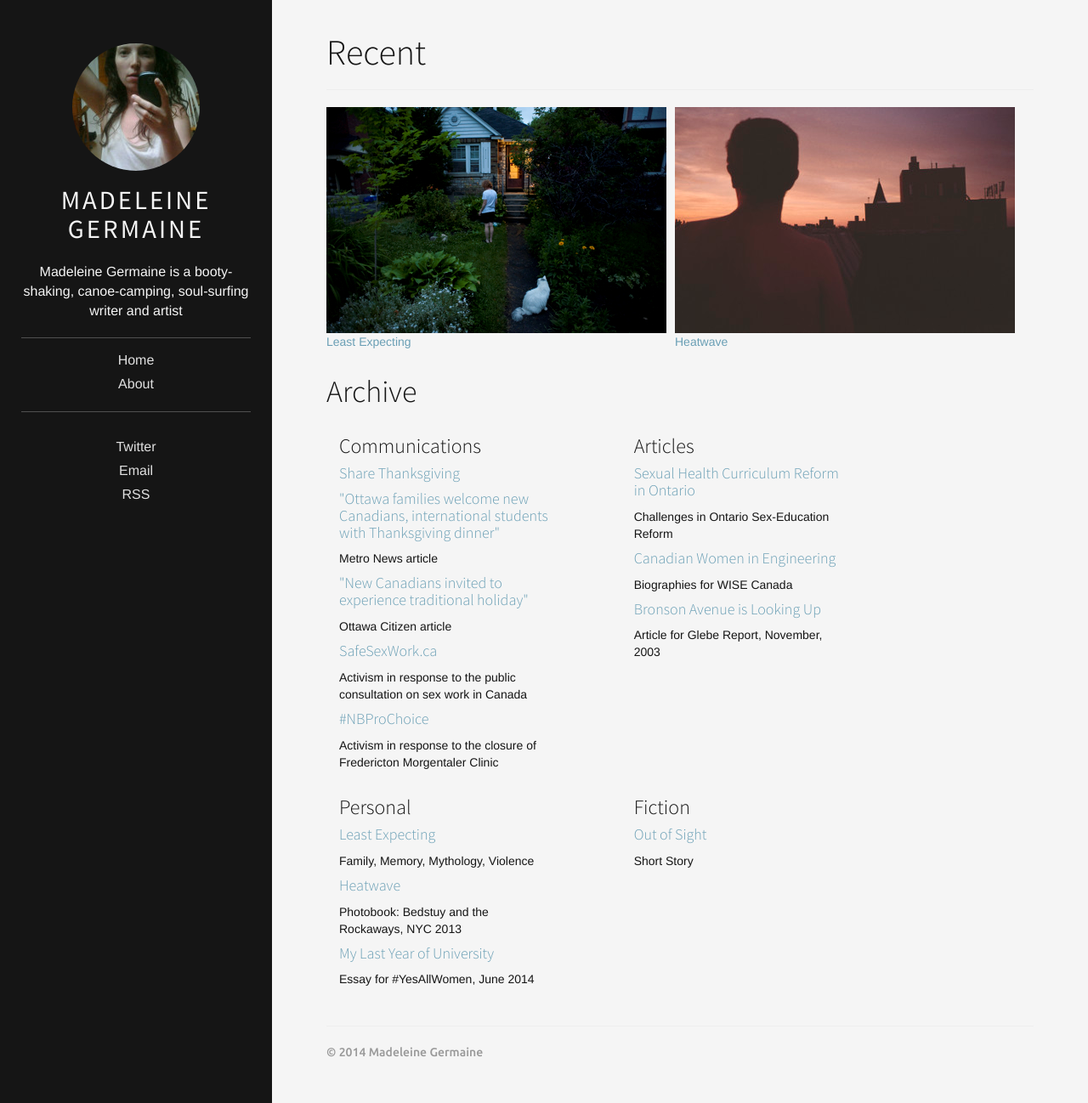
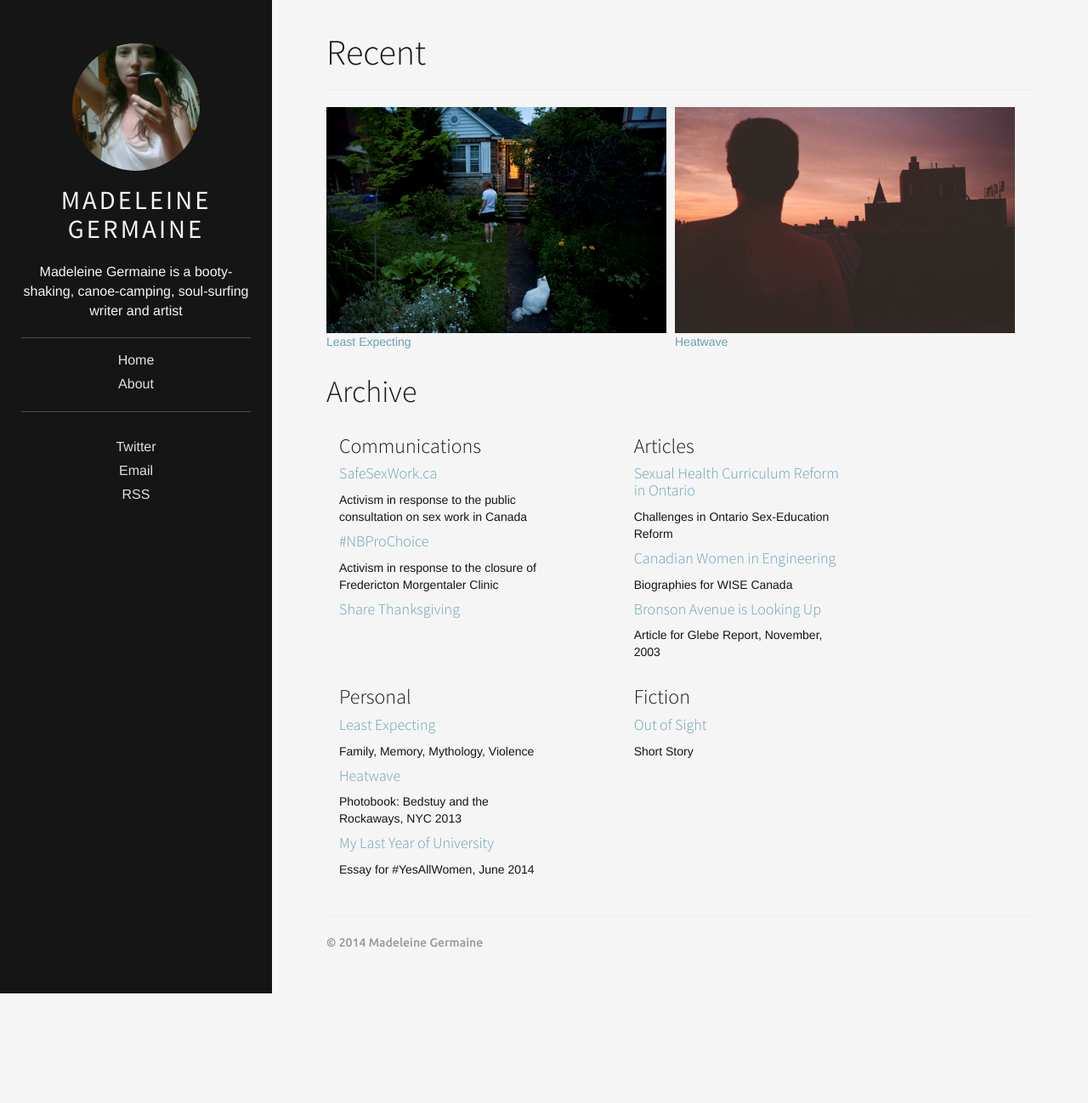
Before and after one commit to madeleinegermaine/madeleinegermaine, a Jekyll site: the page built from index.html, in a window 1280 px wide and 1298 px high. Shown: the whole window at 85% size. Built offline with Jekyll 4.4.1, drawn with Linux system fonts in a browser that asks for light colours; the list of posts is cut into pages by our own code.

Commit message:
Update index.html

```diff
--- a/index.html
+++ b/index.html
@@ -32,18 +32,6 @@ published: true
     <h3>Communications</h3>
     <ul>
       <li>
-      	<h4><a href="https://madeleinegermaine.github.io/activism/commission/2013/10/07/share-thanksgiving.html">Share Thanksgiving</a></h4>
-      	<p></p>
-      </li>
-      <li>
-      	<h4><a href="http://metronews.ca/news/ottawa/824182/ottawa-families-welcome-new-canadians-international-students-with-thanksgiving-dinner/">"Ottawa families welcome new Canadians, international students with Thanksgiving dinner"</a></h4>
-      	<p>Metro News article</p>
-      </li>
-      <li>
-      	<h4><a href="https://web.archive.org/web/20131010123436/http://www.ottawacitizen.com/life/Canadians+invited+experience+traditional+holiday/9018185/story.html">"New Canadians invited to experience traditional holiday"</a></h4>
-      	<p>Ottawa Citizen article</p>
-      </li>
-      <li>
       	<h4><a href="http://safesexwork.ca">SafeSexWork.ca</a></h4>
       	<p>Activism in response to the public consultation on sex
       work in Canada</p>
@@ -51,6 +39,10 @@ published: true
       <li>
       	<h4><a href="http://nbprochoice.tumblr.com/post/87023959650/the-twitter-campaign-link-hoped-to-publicly">#NBProChoice</a></h4>
       	<p>Activism in response to the closure of Fredericton Morgentaler Clinic</p>
+      </li>
+      <li>
+      	<h4><a href="https://madeleinegermaine.github.io/activism/commission/2013/10/07/share-thanksgiving.html">Share Thanksgiving</a></h4>
+      	<p></p>
       </li>
     </ul>
   </div>
```
